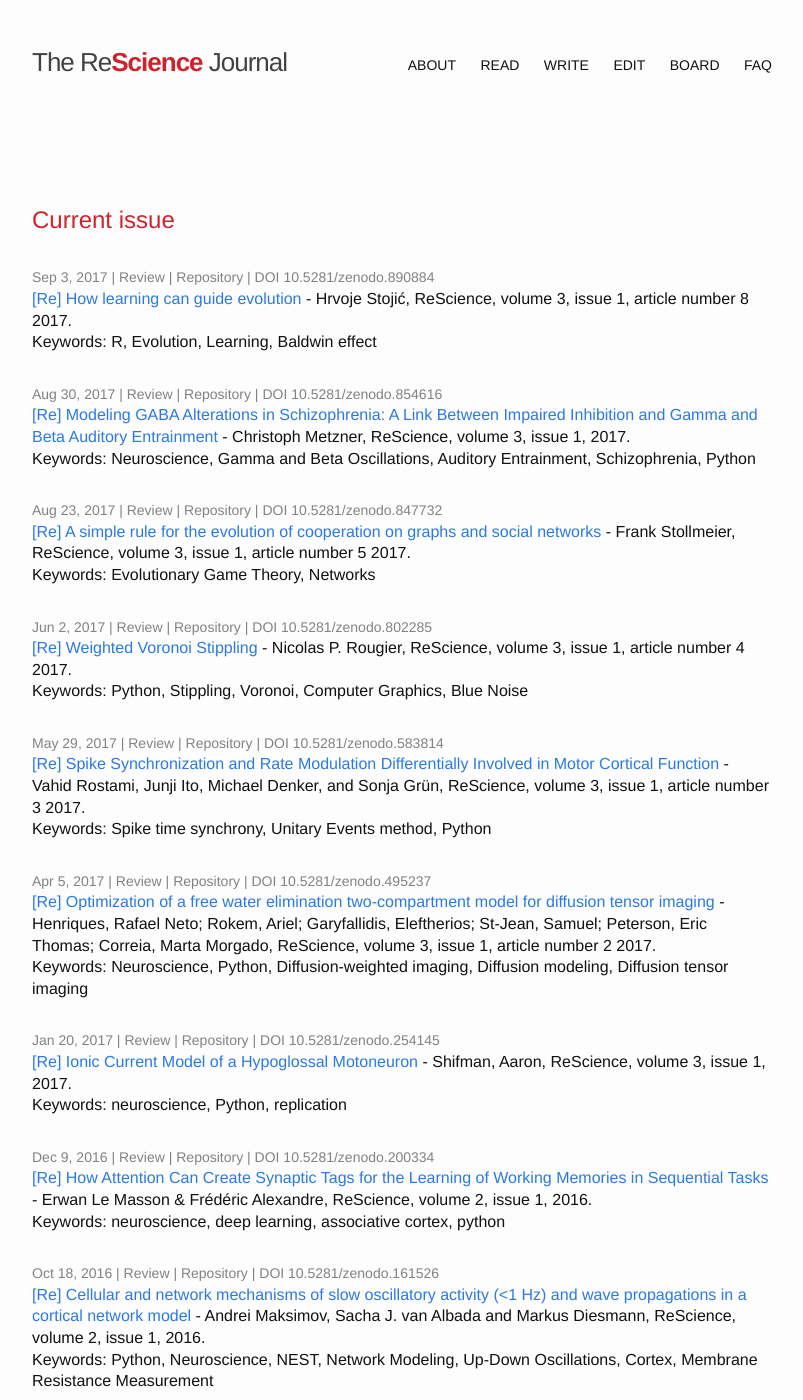
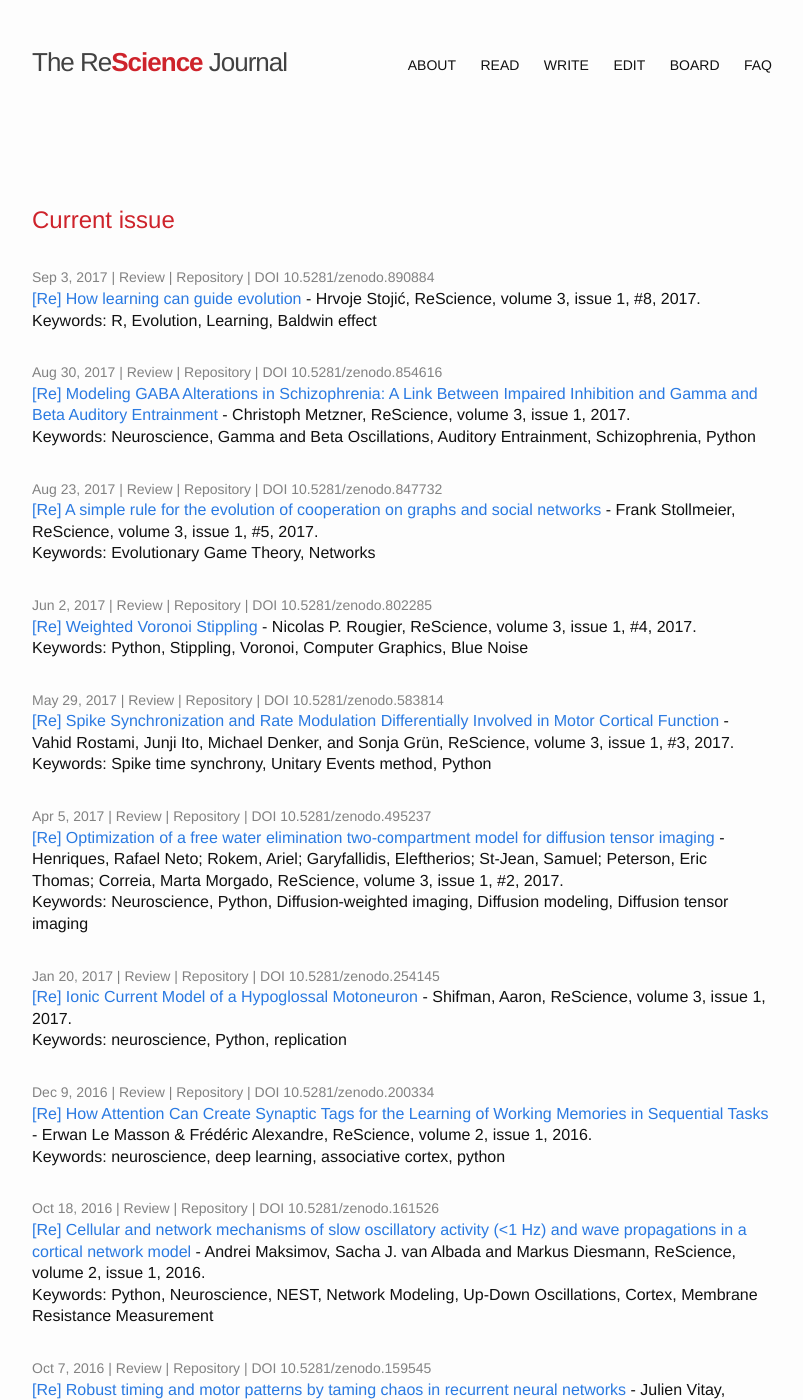
Before and after one commit to ReScience/rescience.github.io, a Jekyll site: the page built from 01-read.md, in a window 1280 px wide and 1400 px high. Shown: the whole window, without its empty margins (238-1041 px from the left). Built offline with Jekyll 4.4.1, drawn with Linux system fonts in a browser that asks for light colours; our own code applies the rules of GitHub Pages for plain Markdown files.

Commit message:
Small modification for article number

```diff
--- a/_layouts/read.html
+++ b/_layouts/read.html
@@ -25,7 +25,7 @@
         Re<strong>Science</strong>,
         volume {{ post.volume }},
         issue {{ post.issue }},
-        {% if post.number %} article number {{ post.number }} {% endif %}
+        {% if post.number %} #{{ post.number }}, {% endif %}
         {{ post.date | date: "%Y" }}.<br/>
         <strong>Keywords: </strong>{{ post.keywords }}
       </li>
```
